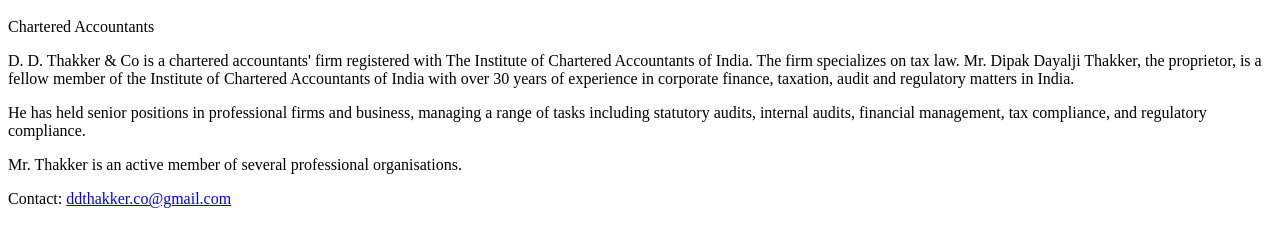
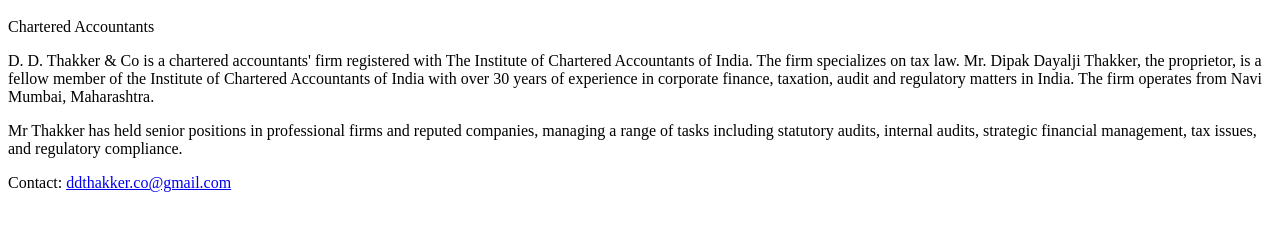
Before and after one commit to ddthakker/ddthakker.github.io, a plain HTML site: page index.html in a window 1280 px wide. Shown: the part 48-294 px from the top of the page. Drawn offline with Linux system fonts and the light colour scheme.

Commit message:
Update index.html

```diff
--- a/index.html
+++ b/index.html
@@ -6,14 +6,14 @@ Chartered Accountants
 <p>
   D. D. Thakker & Co is a chartered accountants' firm registered with The Institute of Chartered Accountants of India.
   The firm specializes on tax law. Mr. Dipak Dayalji Thakker, the proprietor, is a fellow member of the Institute of Chartered Accountants of
-  India with over 30 years of experience in corporate finance, taxation, audit and regulatory matters in India.
+  India with over 30 years of experience in corporate finance, taxation, audit and regulatory matters in India. The firm operates from Navi Mumbai, Maharashtra.
 </p>
 <p>
-  He has held senior positions in professional firms and business, managing a range of tasks including statutory audits,
-  internal audits, financial management, tax compliance, and regulatory compliance.
+  Mr Thakker has held senior positions in professional firms and reputed companies, managing a range of tasks including statutory audits,
+  internal audits, strategic financial management, tax issues, and regulatory compliance.
 </p>
 <p>
-  Mr. Thakker is an active member of several professional organisations.
+
 </p>
 
 <p>Contact: <a href='mailto:ddthakker.co@gmail.com'>ddthakker.co@gmail.com</p>
```
